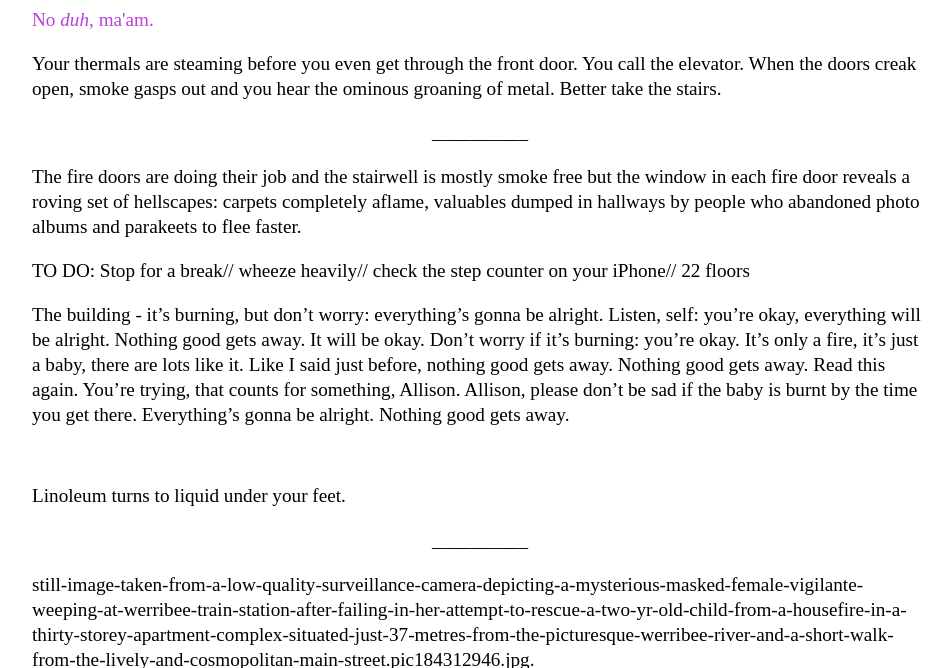
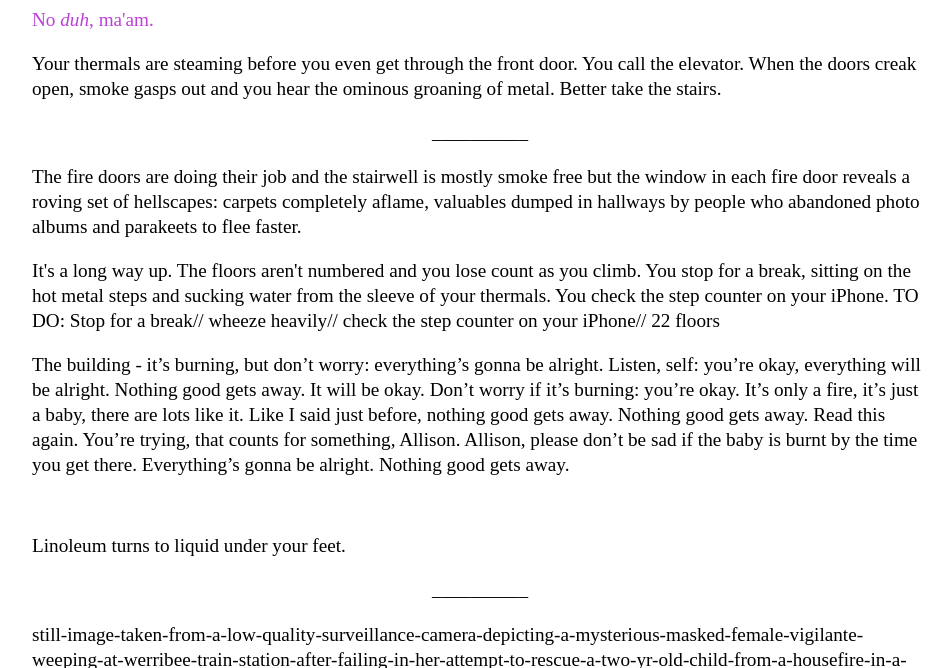
Before and after one commit to Pinelife/pinelife.github.io, a Jekyll site: the page Hellhole/Room12.html, which Jekyll copies as it is, in a window 1280 px wide and 900 px high, scrolled down 1932 px, cut to the strip 0-668 px from the top of the window. Shown: the whole strip, without its empty margins (160-1110 px from the left). Built offline with Jekyll 4.4.1, drawn with Linux system fonts in a browser that asks for light colours.

Commit message:
Update Room12.html

```diff
--- a/Hellhole/Room12.html
+++ b/Hellhole/Room12.html
@@ -133,7 +133,9 @@ __________
 set of hellscapes: carpets completely aflame, valuables dumped in hallways by people who abandoned photo albums and parakeets to flee faster.
 </p>
 <p>
-TO DO: Stop for a break// wheeze heavily// check the step counter on your iPhone// 22 floors
+It's a long way up. The floors aren't numbered and you lose count as you climb. You stop for a break, sitting on the hot metal steps and
+sucking water from the sleeve of your thermals. You check the step counter on your iPhone.
+	TO DO: Stop for a break// wheeze heavily// check the step counter on your iPhone// 22 floors
 </p>
 <p>
 The building - it’s burning, but don’t worry: everything’s gonna be alright. Listen, self: you’re okay, everything will be alright. Nothing good gets
```
